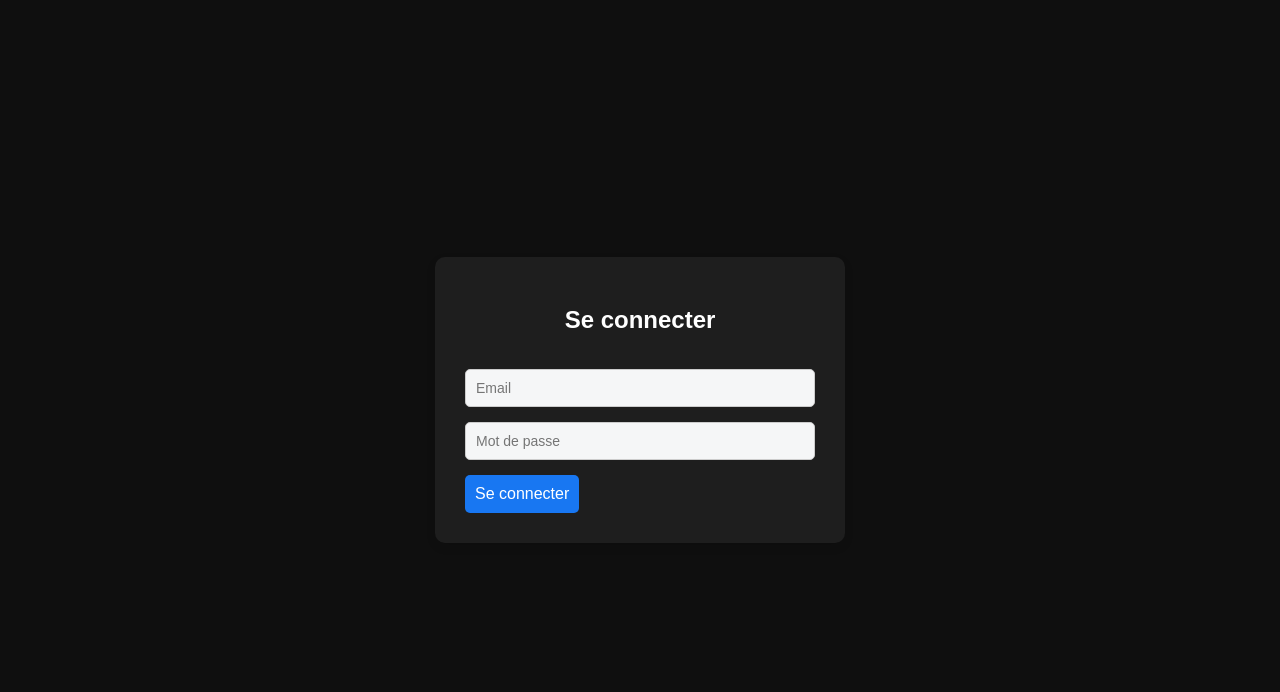
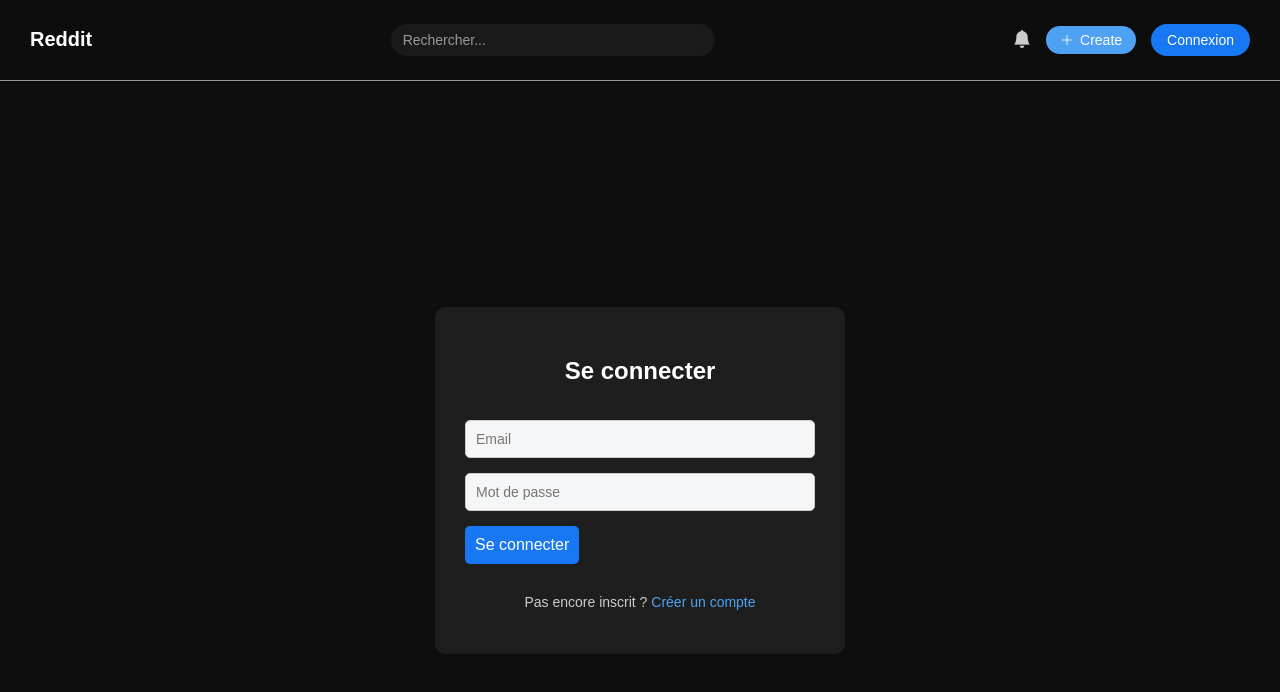
Before and after one commit to RomainR99/FrontRedditClone, a React (Vite) app: page /connexion in a window 1280 px wide. Shown: the top 692 px of the page. Built offline with nearby package versions, Linux system fonts and the light colour scheme.

Commit message:
modif connexion/inscription

```diff
--- a/src/App.jsx
+++ b/src/App.jsx
@@ -19,7 +19,6 @@ function App() {
         <Route path='/inscription' element={<Inscription/>}/>
       </Routes>
     </BrowserRouter>
-
   )
 }
 //function App() {
--- a/src/Connexion.css
+++ b/src/Connexion.css
@@ -66,3 +66,19 @@ button:hover {
     border-radius: 5px;
     font-size: 14px;
 }
+
+.signup-redirect {
+    margin-top: 15px;
+    font-size: 14px;
+    color: #ccc;
+    text-align: center;
+}
+
+.signup-redirect a {
+    color: #4ea1f3;
+    text-decoration: none;
+}
+
+.signup-redirect a:hover {
+    text-decoration: underline;
+}
--- a/src/components/Connexion.jsx
+++ b/src/components/Connexion.jsx
@@ -2,6 +2,7 @@ import { useState } from "react";
 import { Link } from "react-router-dom";
 import axios from "axios";
 import "../Connexion.css";
+import Navbar from "./Navbar";
 
 function Connexion() {
     const [email, setEmail] = useState('')
@@ -23,6 +24,8 @@ function Connexion() {
     }
 
     return (
+        <>
+            <Navbar/>
             <div className="connexion-page">
                 <form onSubmit={handleConnexion} className="connexion-form">
                     <h2 >Se connecter</h2>
@@ -48,8 +51,12 @@ function Connexion() {
                             Se connecter
                         </button>
                     </Link>
+                    <p className="signup-redirect">
+                        Pas encore inscrit ? <Link to={"/inscription"}>Créer un compte</Link>
+                    </p>
                 </form>
             </div>
+        </>
     )
 }
 
--- a/src/components/Inscription.jsx
+++ b/src/components/Inscription.jsx
@@ -1,6 +1,7 @@
 import { useState } from "react";
 import axios from "axios";
 import "../index.css";
+import Navbar from "./Navbar";
 
 function Inscription() {
     const [email, setEmail] = useState('')
@@ -23,10 +24,12 @@ function Inscription() {
     };
 
     return (
+        <>
+            <Navbar/>
             <div className="page">
                 <div className="app">
                     <form onSubmit={handleInscription} className="form">
-                    <h2>Créer un compte</h2>
+                        <h2 className="title">Créer un compte</h2>
                         <input
                             type="email"
                             placeholder="Email"
@@ -51,6 +54,7 @@ function Inscription() {
                     </form>
                 </div>
             </div>
+        </>
     )
 }
 
--- a/src/index.css
+++ b/src/index.css
@@ -13,6 +13,10 @@ body {
   justify-content: center;
 }
 
+.title {
+  color: #fff;
+}
+
 .app {
   width: 100%;
   display: flex;
@@ -20,7 +24,7 @@ body {
 }
 
 .form {
-  background-color: white;
+  background-color: #1e1e1e;
   padding: 30px;
   border-radius: 10px;
   box-shadow: 0px 4px 10px rgba(0, 0,0, 0.1);
```
Lines whose indentation alone changed are shown as unchanged.
